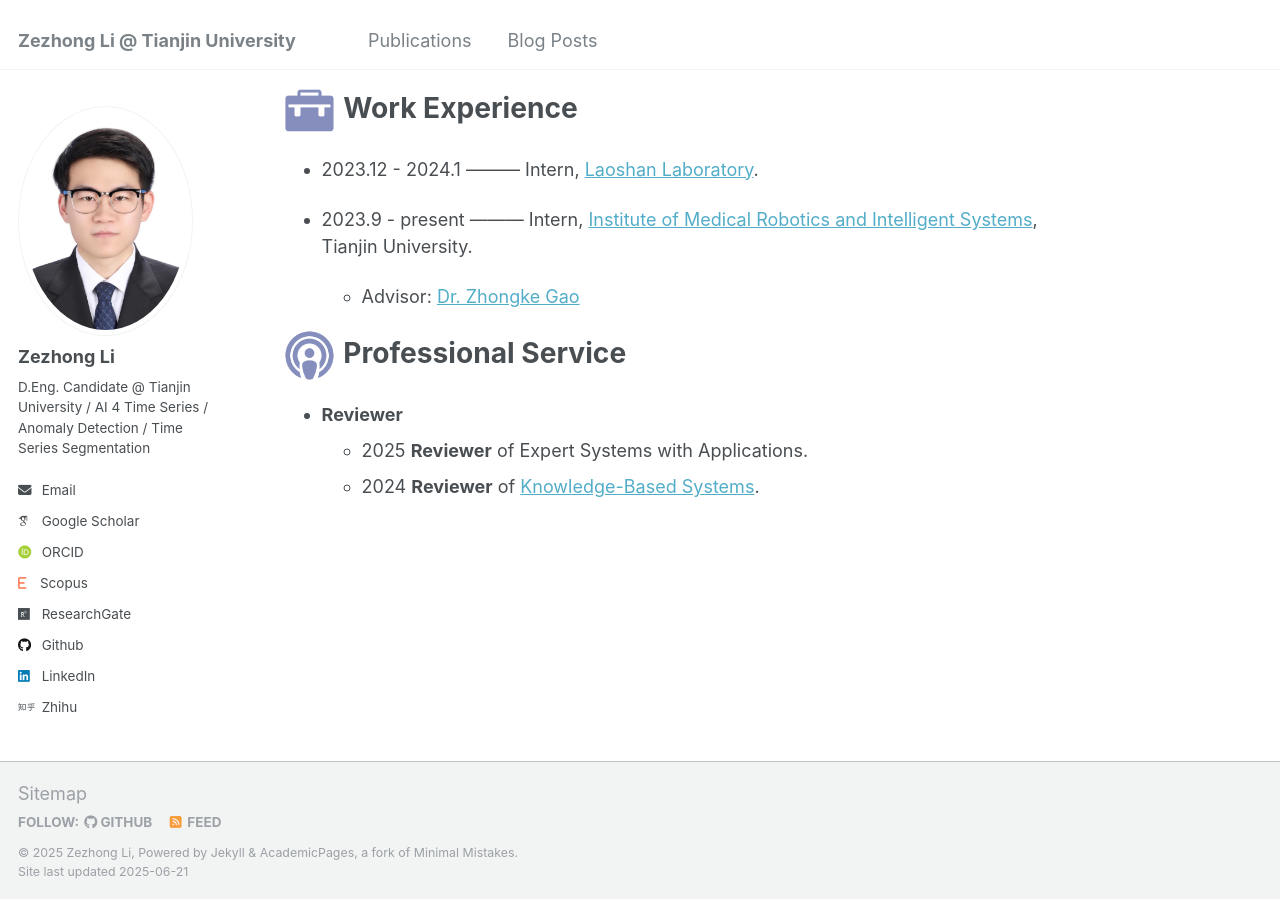
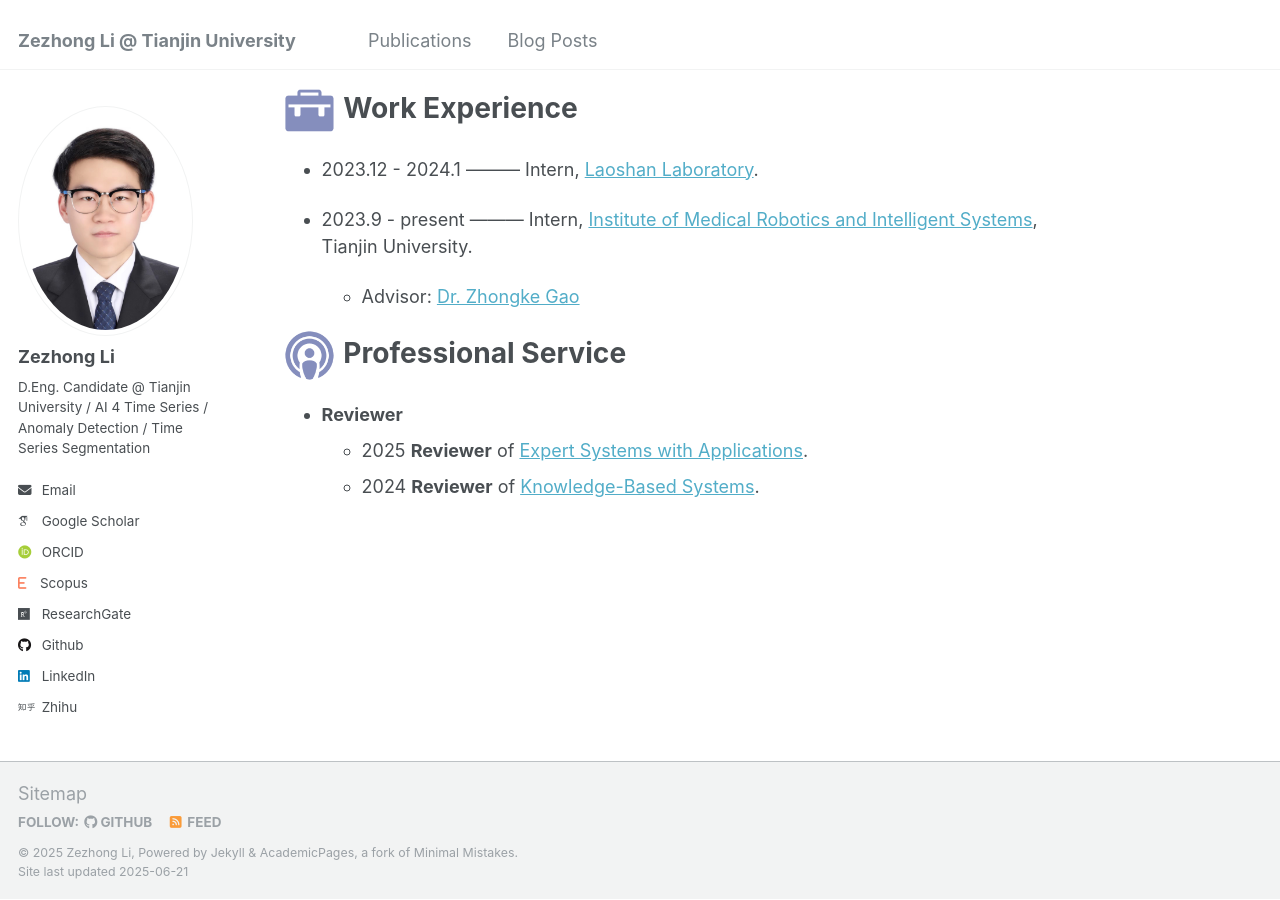
Before and after one commit to lzz19980125/lzz19980125.github.io, a Jekyll site: the page built from _pages/about.md, in a window 1280 px wide and 900 px high, scrolled down 1573 px. Built offline with Jekyll 4.4.1, drawn with Linux system fonts in a browser that asks for light colours; some web fonts are replaced.

Commit message:
Update about.md

```diff
--- a/_pages/about.md
+++ b/_pages/about.md
@@ -56,5 +56,5 @@
 # <img src="../images/service.png" width="55" height="50"> Professional Service
 
 - **Reviewer**
-  - 2025 **Reviewer** of Expert Systems with Applications.
+  - 2025 **Reviewer** of <span style="color:rgb(95,181,206)">[Expert Systems with Applications](https://lzz19980125.github.io/files/Certificate_KBS_reviewer.pdf)</span>.
   - 2024 **Reviewer** of <span style="color:rgb(95,181,206)">[Knowledge-Based Systems](https://lzz19980125.github.io/files/Certificate_KBS_reviewer.pdf)</span>.
```
